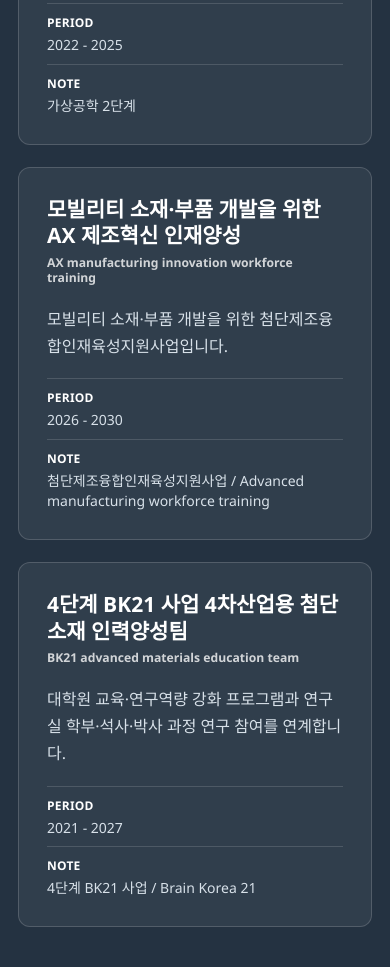
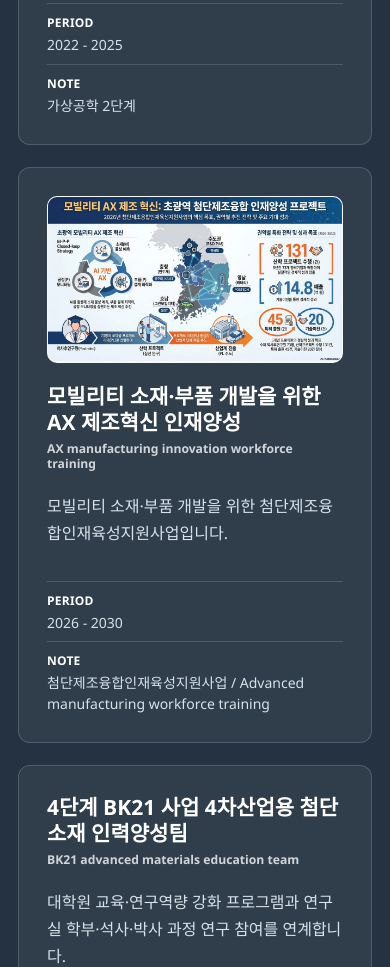
Before and after one commit to Kongju-ASML/knuasml-site, a website built with Vite: page projects.html in a window 390 px wide. Shown: the part 4261-5228 px from the top of the page. Built offline with nearby package versions, Linux system fonts and the light colour scheme.

Commit message:
Add mobility AX project visual

```diff
--- a/projects.html
+++ b/projects.html
@@ -16,7 +16,7 @@
           <article class="project-card with-visual"><img class="project-visual" src="./assets/projects/high-pressure-hydrogen-pipe.jpg" alt="항복강도 485 MPa급 고압수소배관용 금속 강관 제조 및 현장 엔지니어링 기술 과제 개념도" loading="eager" /><h3>고압수소 이송용 심리스강관 <span class="title-en small">Seamless steel pipe for high-pressure hydrogen transport</span></h3><p>중·장거리 고압수소배관용 고강도 심리스강관의 미세조직과 수소취성 거동을 연구합니다.</p><ul class="meta-list"><li><strong>Period</strong><span>2024 - 2028</span></li><li><strong>Lead</strong><span>주관기관: 일진제강 (Iljin Steel)</span></li><li><strong>Partners</strong><span>국립공주대학교, 한국생산기술연구원, 세아베스틸, 한국화학융합시험연구원, 펠릭스테크, 한국가스기술공사</span></li><li><strong>Budget</strong><span>총 연구개발비 9,160,400천원 (약 91.6억원)</span></li><li><strong>Keywords</strong><span>Hydrogen embrittlement, seamless pipeline steels</span></li></ul></article>
           <article class="project-card with-visual"><img class="project-visual" src="./assets/projects/ti-zr-clad.jpg" alt="초고내식 Ti, Zr계 모합금 슬라브 제조, 클래드 압연 및 제품화 기술개발 과제 개념도" loading="eager" /><h3>초고내식 Ti, Zr계 모합금 슬라브 제조, 클래드 압연 및 제품화 기술개발</h3><p>기존 Ti/Zr 클래드 소재 항목과 같은 과제로, Ti·Zr계 모합금 슬라브 제조, 클래드 압연 및 제품화 기술을 다룹니다.</p><ul class="meta-list"><li><strong>Period</strong><span>2024 - 2028</span></li><li><strong>Note</strong><span>Zr클래딩 / 산업기술혁신사업 기반 과제</span></li></ul></article>
           <article class="project-card with-visual"><img class="project-visual" src="./assets/projects/digital-manufacturing-platform.jpg" alt="금속소재 제조디지털혁신 플랫폼 구축 과제 개념도" loading="eager" /><h3>금속소재 제조디지털혁신 플랫폼 구축</h3><p>금속소재 공정, 물성, 데이터 기반 해석을 연결하는 디지털 제조혁신 플랫폼 구축 연구입니다.</p><ul class="meta-list"><li><strong>Period</strong><span>2022 - 2025</span></li><li><strong>Note</strong><span>가상공학 2단계</span></li></ul></article>
-          <article><h3>모빌리티 소재·부품 개발을 위한 AX 제조혁신 인재양성 <span class="title-en small">AX manufacturing innovation workforce training</span></h3><p>모빌리티 소재·부품 개발을 위한 첨단제조융합인재육성지원사업입니다.</p><ul class="meta-list"><li><strong>Period</strong><span>2026 - 2030</span></li><li><strong>Note</strong><span>첨단제조융합인재육성지원사업 / Advanced manufacturing workforce training</span></li></ul></article>
+          <article class="project-card with-visual"><img class="project-visual" src="./assets/projects/mobility-ax-manufacturing-workforce.jpg" alt="모빌리티 AX 제조 혁신 초광역 첨단제조융합 인재양성 프로젝트 개념도" loading="eager" /><h3>모빌리티 소재·부품 개발을 위한 AX 제조혁신 인재양성 <span class="title-en small">AX manufacturing innovation workforce training</span></h3><p>모빌리티 소재·부품 개발을 위한 첨단제조융합인재육성지원사업입니다.</p><ul class="meta-list"><li><strong>Period</strong><span>2026 - 2030</span></li><li><strong>Note</strong><span>첨단제조융합인재육성지원사업 / Advanced manufacturing workforce training</span></li></ul></article>
           <article><h3>4단계 BK21 사업 4차산업용 첨단소재 인력양성팀 <span class="title-en small">BK21 advanced materials education team</span></h3><p>대학원 교육·연구역량 강화 프로그램과 연구실 학부·석사·박사 과정 연구 참여를 연계합니다.</p><ul class="meta-list"><li><strong>Period</strong><span>2021 - 2027</span></li><li><strong>Note</strong><span>4단계 BK21 사업 / Brain Korea 21</span></li></ul></article>
         </div></section>
     </main>
```
Also changed, not shown: assets/projects/mobility-ax-manufacturing-workforce.jpg (added).
